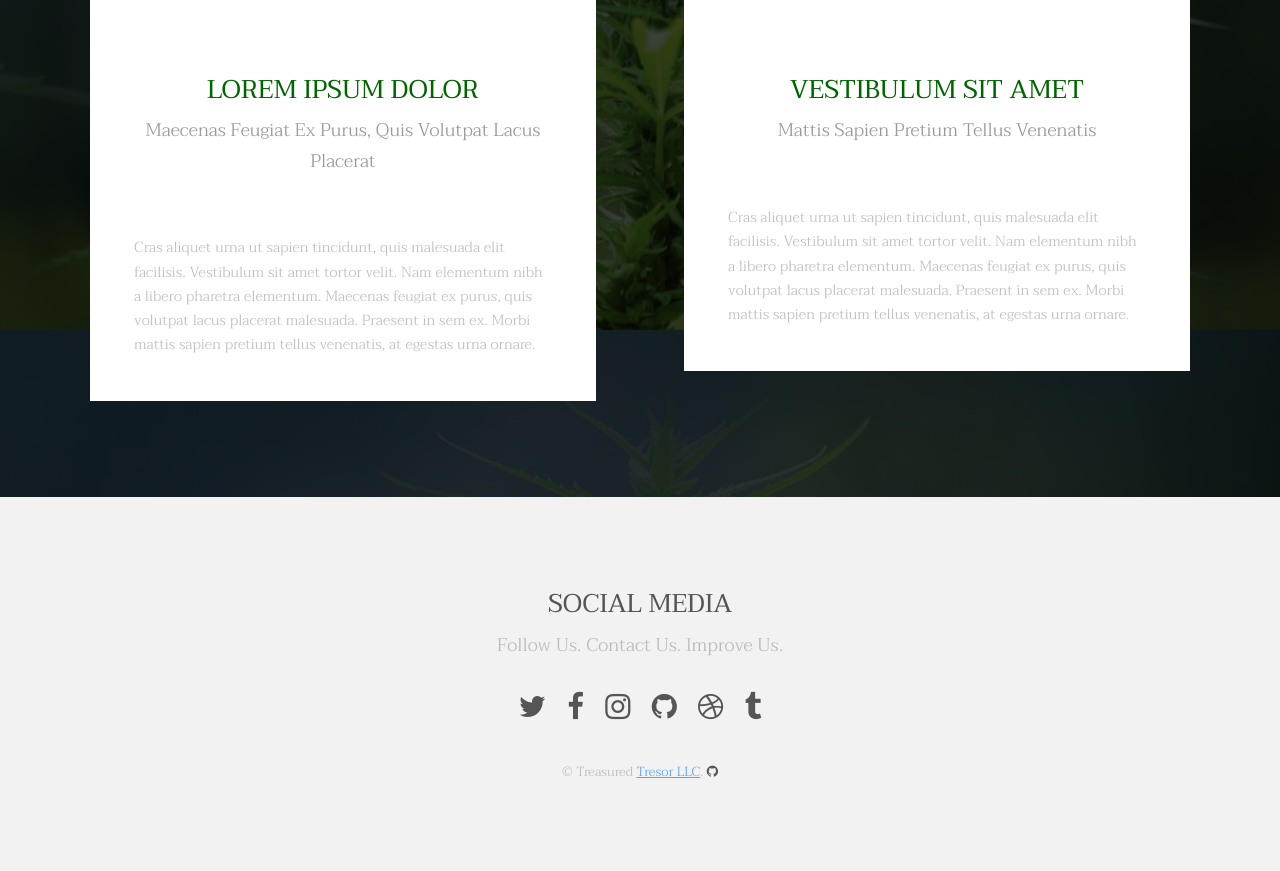
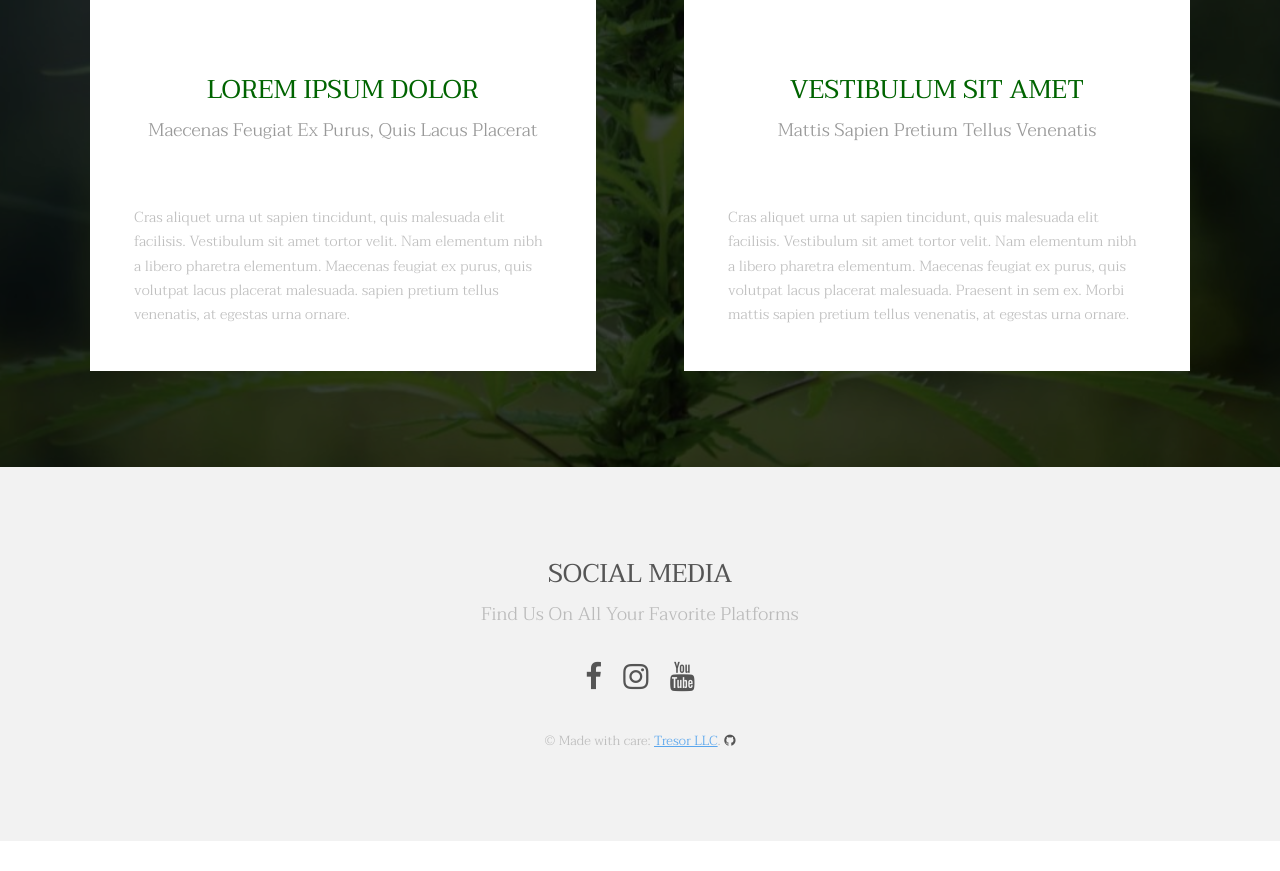
Before and after one commit to IoTresor/cust-Hempire-2019, a website: page index.html in a window 1280 px wide. Shown: the part 3142-4013 px from the top of the page. After the commit the page ends 3983 px from the top, so only its background shows below. Drawn offline with Linux system fonts and the light colour scheme.

Commit message:
style: minor tweaks

```diff
--- a/index.html
+++ b/index.html
@@ -129,12 +129,12 @@
 						<div class="content">
 							<header class="align-center">
 								<h2 >Lorem ipsum dolor</h2>
-								<p>maecenas feugiat ex purus, quis volutpat lacus placerat</p>
+								<p>maecenas feugiat ex purus, quis  lacus placerat</p>
 							</header>
 							<hr />
 							<p> Cras aliquet urna ut sapien tincidunt, quis malesuada elit facilisis. Vestibulum sit
 								amet tortor velit. Nam elementum nibh a libero pharetra elementum. Maecenas feugiat ex
-								purus, quis volutpat lacus placerat malesuada. Praesent in sem ex. Morbi mattis sapien
+								purus, quis volutpat lacus placerat malesuada. sapien
 								pretium tellus venenatis, at egestas urna ornare.</p>
 						</div>
 					</div>
@@ -172,21 +172,22 @@
 				<div class="inner">
 					<header class="align-center">
 						<h2>Social Media</h2>
-						<p>Follow Us. Contact Us. Improve Us.</p>
+						<p>Find us on all your favorite platforms</p>
 						<ul class="icons">
-							<li><a href="#" class="icon fa-twitter"><span class="label">Twitter</span></a></li>
+							<!-- <li><a href="#" class="icon fa-twitter"><span class="label">Twitter</span></a></li> -->
 							<li><a href="#" class="icon fa-facebook"><span class="label">Facebook</span></a></li>
 							<li><a href="#" class="icon fa-instagram"><span class="label">Instagram</span></a></li>
-							<li><a href="#" class="icon fa-github"><span class="label">Github</span></a></li>
-							<li><a href="#" class="icon fa-dribbble"><span class="label">Dribbble</span></a></li>
-							<li><a href="#" class="icon fa-tumblr"><span class="label">Tumblr</span></a></li>
+							<li><a href="#" class="icon fa-youtube"><span class="label">YouTube</span></a></li>
+							<!-- <li><a href="#" class="icon fa-github"><span class="label">Github</span></a></li> -->
+							<!-- <li><a href="#" class="icon fa-dribbble"><span class="label">Dribbble</span></a></li> -->
+							<!-- <li><a href="#" class="icon fa-tumblr"><span class="label">Tumblr</span></a></li> -->
 						</ul>
 					</header>
 				</div>
 			</section>
 			<div class="copyright ">
-				<p>&copy; Treasured <a href="https://qgbyipzk.pw/">Tresor LLC</a>.
-					<a href="https://github.com.tresor-llc" class="icon fa-github"></a></p>
+				<p>&copy; Made with care: <a href="https://qgbyipzk.pw/">Tresor LLC</a>.
+					<a href="https://github.com/tresor-llc" class="icon fa-github"></a></p>
 			</div>
 		</div>
 	</footer>
```
